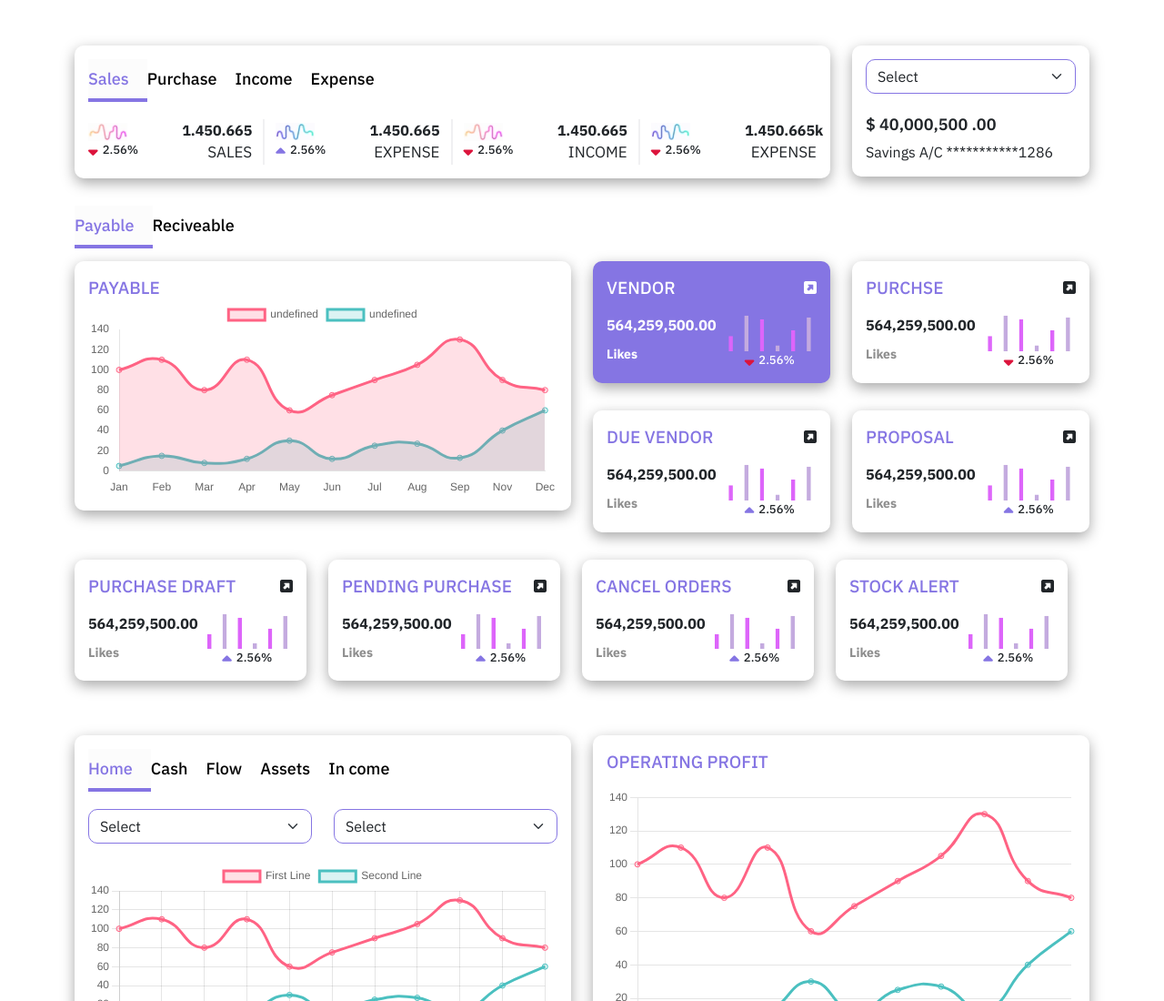
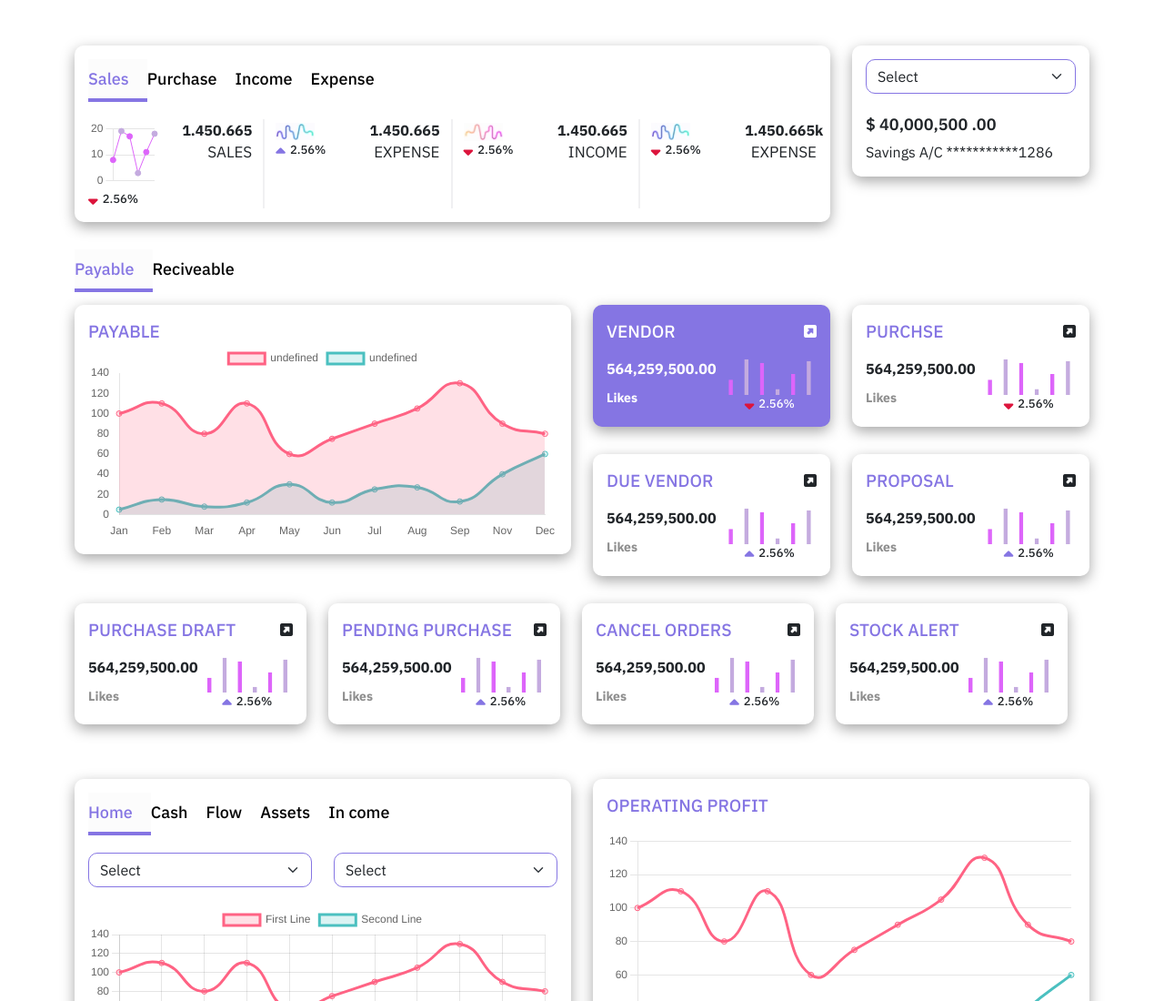
Before and after one commit to simeon1929/chart-, a plain HTML site: page index.html in a window 1280 px wide. Shown: the top 1100 px of the page at 91% size. Drawn offline with nearby package versions, Linux system fonts and the light colour scheme.

Commit message:
wavegraph statred

```diff
--- a/index.html
+++ b/index.html
@@ -42,7 +42,7 @@
                                     <div class="row">
                                         <div class="col-md-6">
                                             <div class="smallmap">
-                                                <img src="img/gprah.png" alt="">
+                                                <canvas id="TOPSALES" width="100" height="100"></canvas>
                                             </div>
                                             <div class="mapDetails">
                                                 <i class="fas fa-caret-down"></i>2.56%
@@ -544,6 +544,7 @@
     <script src="roundChart.js"></script>
     <script src="barchart.js"></script>
     <script src="lineChart.js"></script>
+    <script src="waweChart.js"></script>
     <script src="common.js"></script>
 </body>
 </html>
--- /dev/null
+++ b/waweChart.js
@@ -0,0 +1,52 @@
+var ctxtopSles = document.getElementById('TOPSALES').getContext('2d');
+
+var commonOptins = {
+    plugins: {
+        legend: {
+          display: false
+        }
+    },
+    scales: {
+        // y: {
+        //     beginAtZero: true,
+        //     display:false
+        // },
+        x: {
+            beginAtZero: true,
+            display:false
+        }
+    }
+}
+var dataValues = {
+    labels: ['Red', 'Blue', 'Yellow', 'Green', 'Purple', 'Orange'],
+        datasets: [{
+            label: '# of Votes',
+            data: [8, 19, 17, 3, 11, 18],
+            //barPercentage:-50,
+            barThickness: 4,// bar thickness
+            maxBarThickness: 4, // bar thickness
+           // minBarLength: 1,
+            borderWidth: 1,
+            backgroundColor: [
+                'rgba(221, 101, 250, 1)',
+                'rgba(196, 171, 223, 1)',
+                'rgba(221, 101, 250, 1)',
+                'rgba(196, 171, 223, 1)',
+                'rgba(221, 101, 250, 1)',
+                'rgba(196, 171, 223, 1)',
+            ],
+            borderColor: [
+                'rgba(221, 101, 250, 1)',
+                'rgba(196, 171, 223, 1)',
+                'rgba(221, 101, 250, 1)',
+                'rgba(196, 171, 223, 1)',
+                'rgba(221, 101, 250, 1)',
+                'rgba(196, 171, 223, 1)',
+            ],
+        }]
+}
+var topSles = new Chart(ctxtopSles, {
+    type: 'line',
+    data: dataValues,
+    options: commonOptins
+});
```
